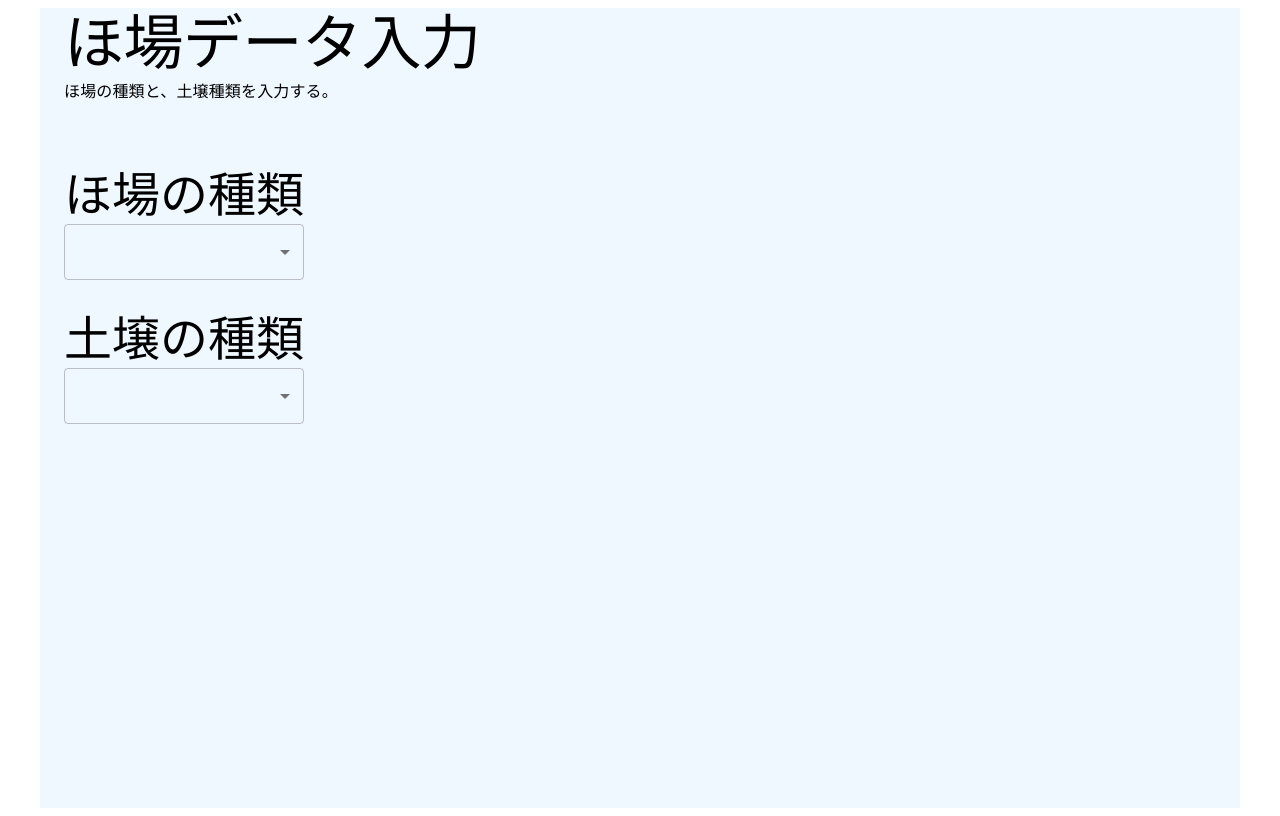
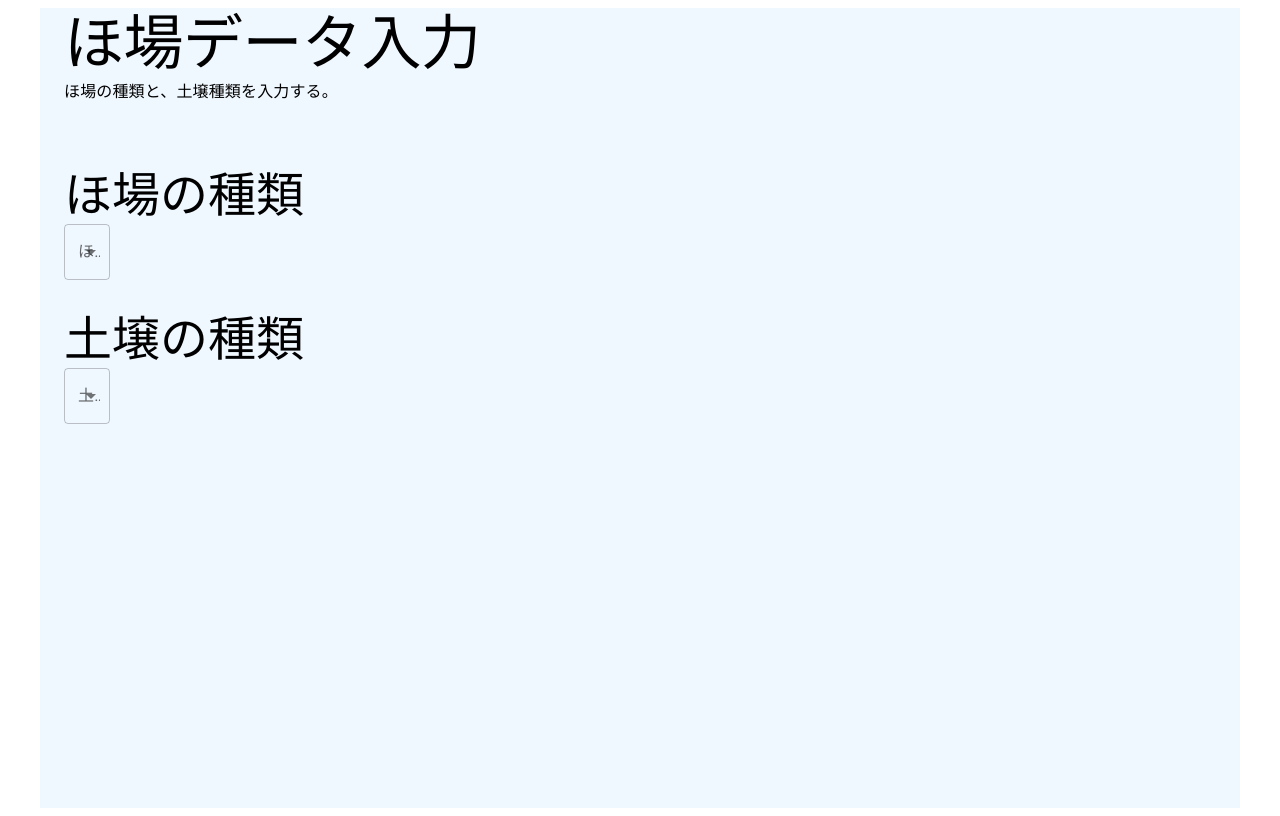
Before and after one commit to masayuki-0319/soil-analysis, a React (Create React App) app: page / in a window 1280 px wide. Built offline with nearby package versions, Linux system fonts and the light colour scheme.

Commit message:
SelectBoxに未選択時のラベル追加

```diff
--- a/src/components/atoms/selectbox/Selectbox.tsx
+++ b/src/components/atoms/selectbox/Selectbox.tsx
@@ -1,7 +1,8 @@
 import { memo, VFC } from "react";
-import { MenuItem, OutlinedInput, Select } from "@material-ui/core";
+import { MenuItem, OutlinedInput, Select, InputLabel } from "@material-ui/core";
 
 interface Props {
+  labelName: string;
   name: string;
   value: unknown;
   onChange: (props?: any) => void;
@@ -14,10 +15,13 @@ type OptionType = {
 };
 
 const Selectbox: VFC<Props> = memo((props) => {
-  const { name, value, onChange, options } = props;
+  const { labelName, name, value, onChange, options } = props;
 
   return (
+    <>
+      <InputLabel id="label-id">{labelName}</InputLabel>
       <Select
+        labelId="label-id"
         input={<OutlinedInput name={name} />}
         value={value}
         onChange={onChange}
@@ -28,6 +32,7 @@ const Selectbox: VFC<Props> = memo((props) => {
           </MenuItem>
         ))}
       </Select>
+    </>
   );
 });
 
--- a/src/components/pages/CheckData.tsx
+++ b/src/components/pages/CheckData.tsx
@@ -1,4 +1,4 @@
-import { useState, memo, VFC } from "react";
+import React, { useState, memo, VFC } from "react";
 import { FormControl, Grid, Typography } from "@material-ui/core";
 import SelectBox from "../atoms/selectbox/Selectbox";
 
@@ -45,9 +45,10 @@ export const CheckData: VFC<Props> = memo(() => {
         </Typography>
       </Grid>
       <Grid item mb={4} xs={12}>
+        <Typography variant="h3">ほ場の種類</Typography>
         <FormControl variant="outlined">
-          <Typography variant="h3">ほ場の種類</Typography>
           <SelectBox
+            labelName="ほ場の種類"
             name="fieldType"
             value={fieldType}
             onChange={handleChangeFieldType}
@@ -56,9 +57,10 @@ export const CheckData: VFC<Props> = memo(() => {
         </FormControl>
       </Grid>
       <Grid item mb={4} xs={12}>
+        <Typography variant="h3">土壌の種類</Typography>
         <FormControl variant="outlined">
-          <Typography variant="h3">土壌の種類</Typography>
           <SelectBox
+            labelName="土壌の種類"
             name="soilType"
             value={soilType}
             onChange={handleChangeSoilType}
```
Lines whose indentation alone changed are shown as unchanged.
